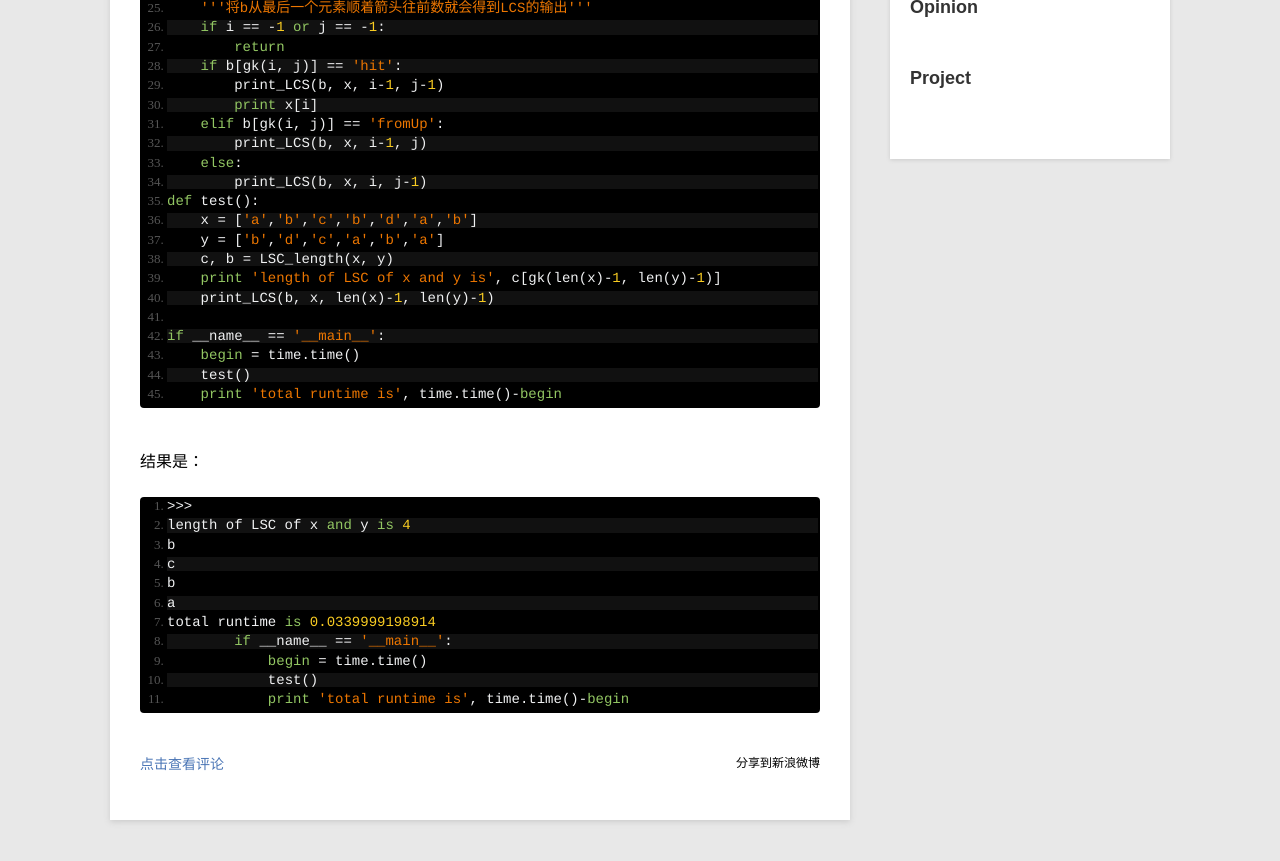
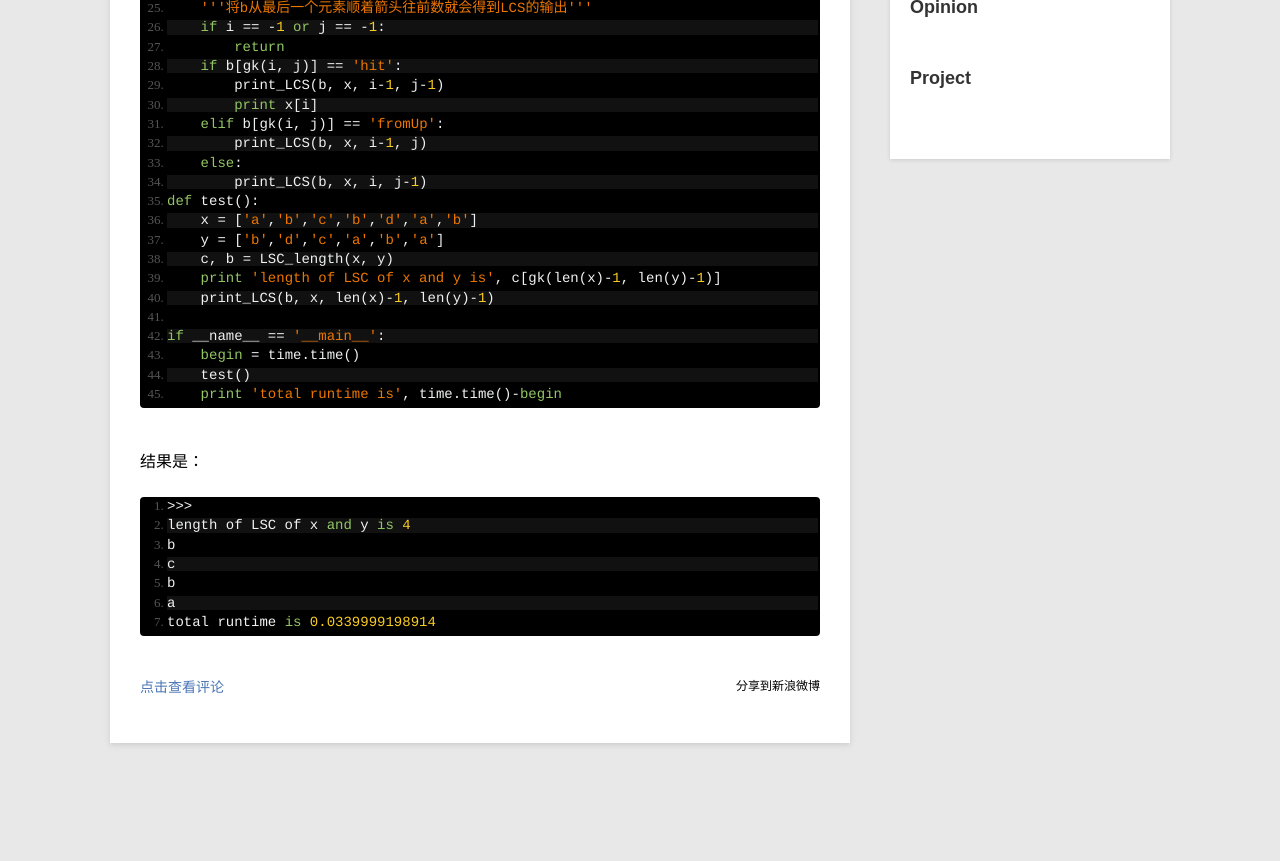
Before and after one commit to HerculesShek/HerculesShek.github.io, a Jekyll site: the page built from _posts/2013-12-30-dynamic-programming-LCS.md, in a window 1280 px wide and 900 px high, scrolled down 792 px. Shown: the top 861 px of the window. Built offline with Jekyll 4.4.1, drawn with Linux system fonts in a browser that asks for light colours; Markdown is read by kramdown in place of the engine named in the settings; after the commit the page ends 1615 px from its top, so only the background shows below that.

Commit message:
Update 2013-12-30-dynamic-programming-LCS.md

```diff
--- a/_posts/2013-12-30-dynamic-programming-LCS.md
+++ b/_posts/2013-12-30-dynamic-programming-LCS.md
@@ -62,7 +62,3 @@ description: 动态规划之最长公共子序列的Python代码的实现
 	b
 	a
 	total runtime is 0.0339999198914
-		if __name__ == '__main__':
-		    begin = time.time()
-		    test()
-		    print 'total runtime is', time.time()-begin
```
